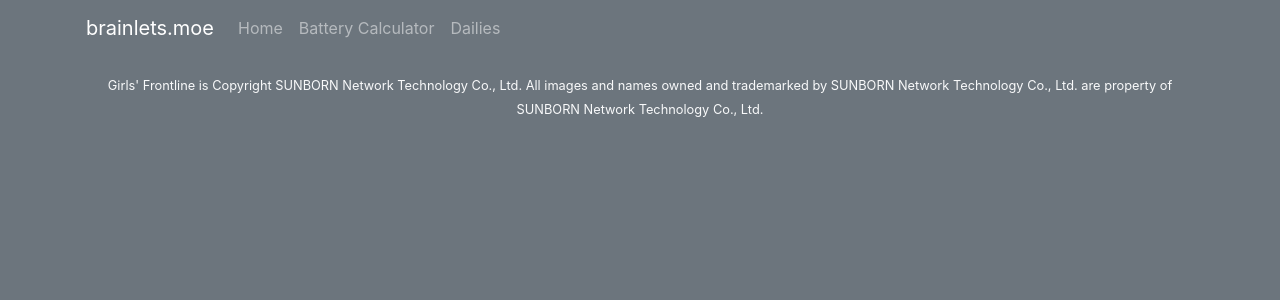
After one commit to creshal/brainlets-sim, a Django app: template templates/girlsfrontline/base.html in a window 1280 px wide. The commit adds this page. Shown: the top 300 px of the page. Run offline with Django 3.2, Linux system fonts and the light colour scheme; the template is opened without the code that fills it, so the values that code supplies are empty; some libraries are stand-ins or nearby versions.

Commit message:
Add base template for girlfrontline pages

```diff
--- /dev/null
+++ b/templates/girlsfrontline/base.html
@@ -0,0 +1,28 @@
+<!doctype html>
+<html>
+	<head>
+		<meta charset="utf-8">
+		<meta name="viewport" content="width=device-width, initial-scale=1, shrink-to-fit=no">
+		<link rel="stylesheet" href="https://stackpath.bootstrapcdn.com/bootstrap/4.1.3/css/bootstrap.min.css" integrity="sha384-MCw98/SFnGE8fJT3GXwEOngsV7Zt27NXFoaoApmYm81iuXoPkFOJwJ8ERdknLPMO" crossorigin="anonymous">
+
+		<title>{% block title %}brainlets.moe{% endblock %}</title>
+	</head>
+
+	<body class="bg-secondary text-light">
+    <nav class="container navbar navbar-expand-sm navbar-dark bg-secondary mb-3">
+      <a class="navbar-brand" href="{% url 'index' %}">brainlets.moe</a>
+      <div class="navbar-nav">
+        <a class="nav-link" href="{% url 'girlsfrontline:home' %}">Home</a>
+        <a class="nav-link" href="{% url 'girlsfrontline:batterycalculator' %}">Battery Calculator</a>
+        <a class="nav-link" href="{% url 'girlsfrontline:dailies' %}">Dailies</a>
+      </div>
+    </nav>
+    <main class="container">
+      {% block main %}
+      {% endblock %}
+    </main>
+    <footer class="container mt-3">
+      <p class="font-weight-light text-center"><small>Girls' Frontline is Copyright SUNBORN Network Technology Co., Ltd. All images and names owned and trademarked by SUNBORN Network Technology Co., Ltd. are property of SUNBORN Network Technology Co., Ltd.</small></p>
+    </footer>
+	</body>
+</html>
```
Also changed, not shown: templates/girlsfrontline/coming_soon.html (+5 -13 lines).
